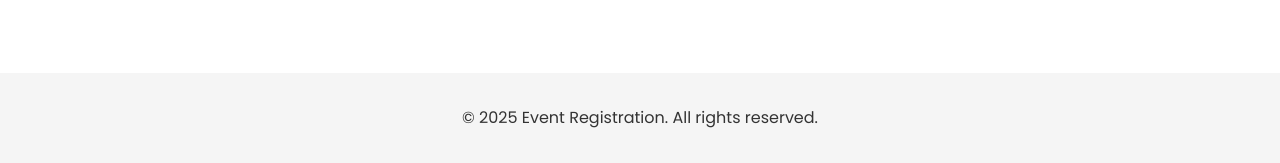
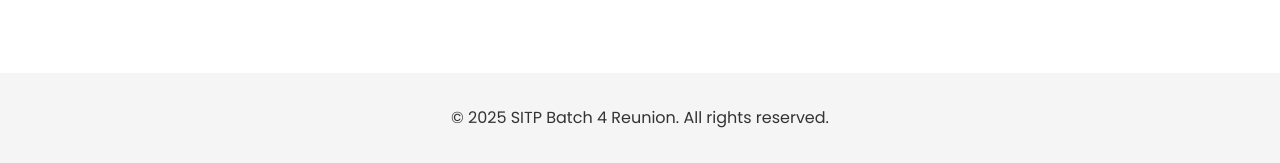
Before and after one commit to dreyyfuss/reunion, a Django app: page /gallery/ in a window 1280 px wide. Shown: the part 684-847 px from the top of the page. Run offline with Django 5.2, Linux system fonts and the light colour scheme; data that the repository does not hold is empty.

Commit message:
Change copyright message on base template

```diff
--- a/templates/base.html
+++ b/templates/base.html
@@ -53,7 +53,7 @@
     </main>
 
     <footer>
-        <p>&copy; {% now "Y" %} Event Registration. All rights reserved.</p>
+        <p>&copy; {% now "Y" %} SITP Batch 4 Reunion. All rights reserved.</p>
     </footer>
 
     <!-- Common JS -->
```
